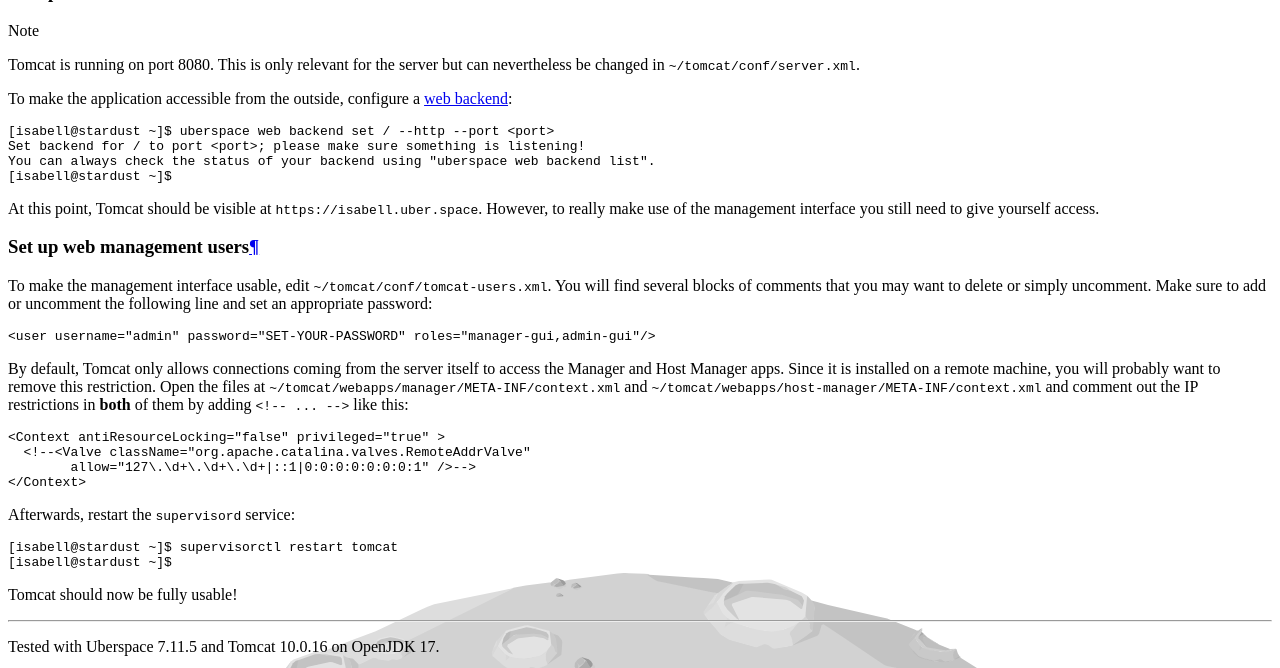
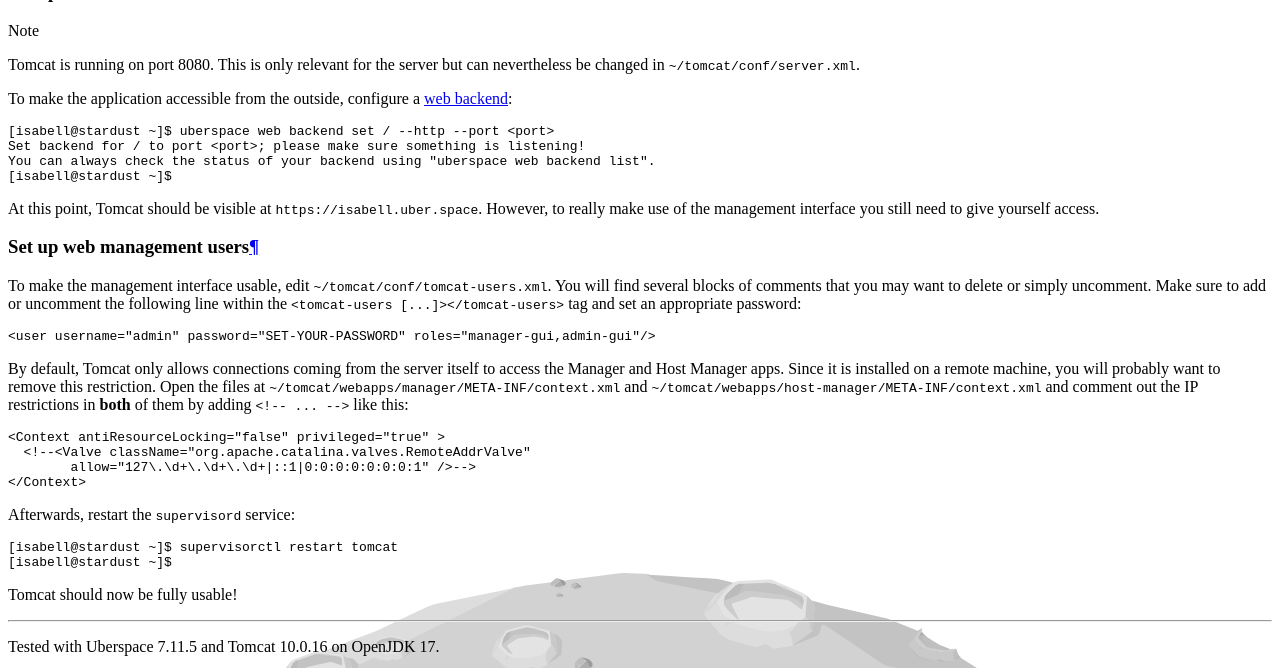
Before and after one commit to Uberspace/lab, a Sphinx documentation site: the page built from source/guide_tomcat.rst, in a window 1280 px wide and 900 px high, scrolled down 5891 px, cut to the strip 0-668 px from the top of the window. Built offline with Sphinx 7.4.7 and the Read the Docs theme 2.0.0, drawn with Linux system fonts in a browser that asks for light colours.

Commit message:
[tomcat] specify the tomcat-users tag explicitly

```diff
--- a/source/guide_tomcat.rst
+++ b/source/guide_tomcat.rst
@@ -121,7 +121,7 @@
 Set up web management users
 ---------------------------
 
-To make the management interface usable, edit ``~/tomcat/conf/tomcat-users.xml``. You will find several blocks of comments that you may want to delete or simply uncomment. Make sure to add or uncomment the following line and set an appropriate password:
+To make the management interface usable, edit ``~/tomcat/conf/tomcat-users.xml``. You will find several blocks of comments that you may want to delete or simply uncomment. Make sure to add or uncomment the following line within the ``<tomcat-users [...]></tomcat-users>`` tag and set an appropriate password:
 
 .. code-block:: xml
 
```
